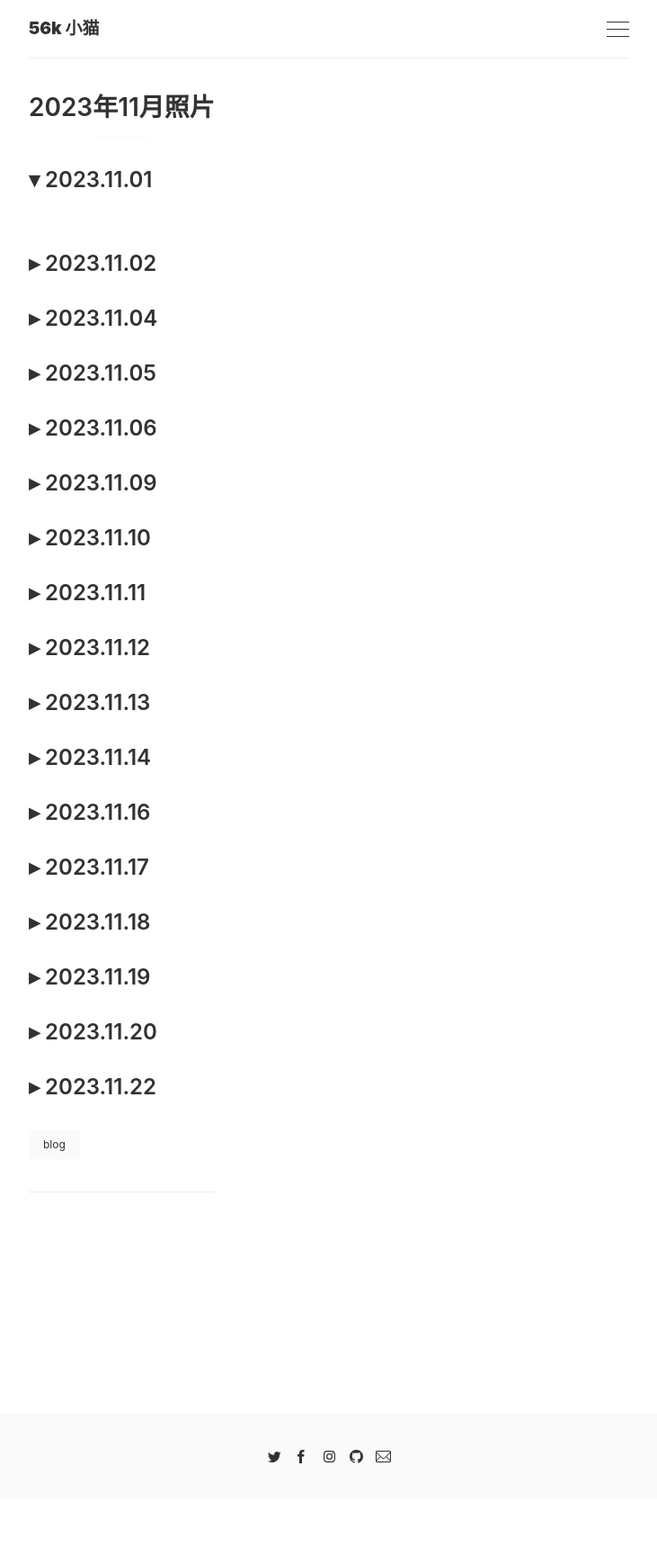
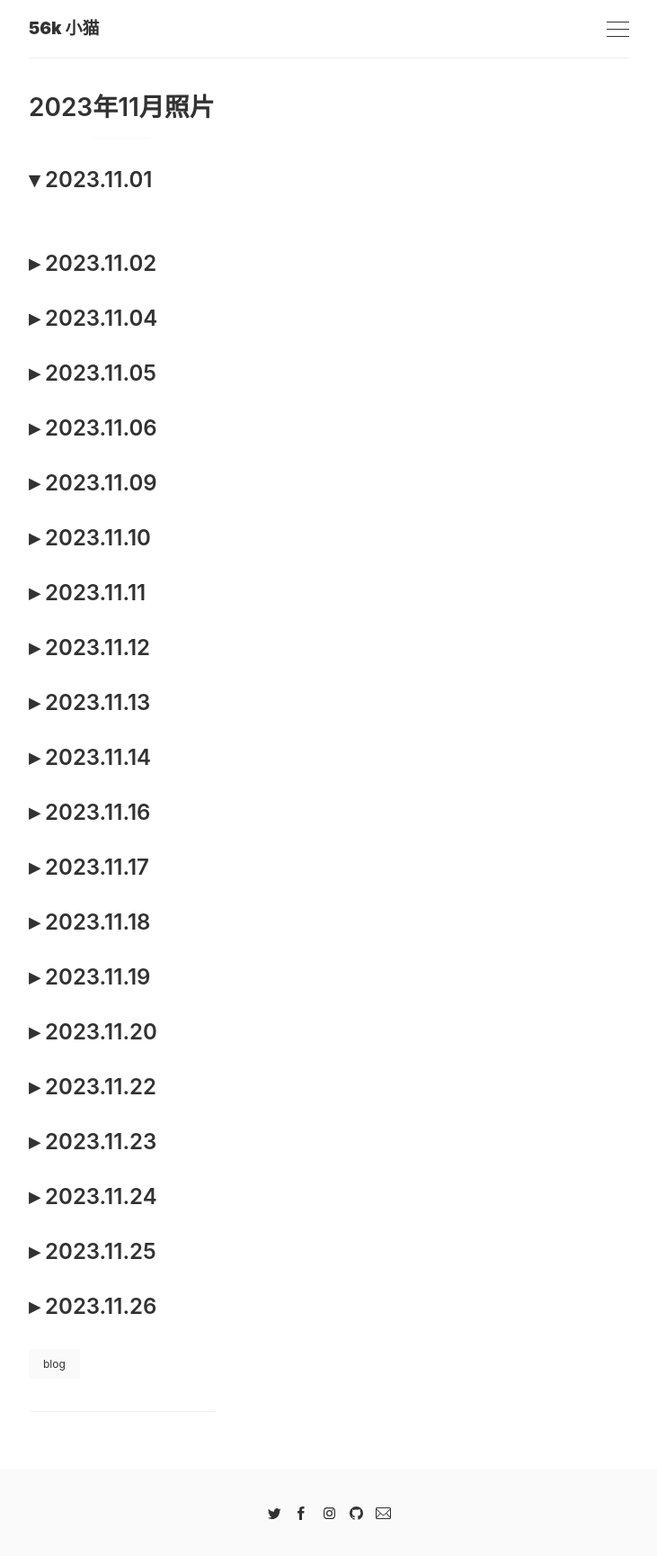
Before and after one commit to modem-56k/modem-56k.github.io, a Jekyll site: the page built from 2023/11.md, in a window 1280 px wide. Shown: the whole page at 90% size, without its empty margins (274-1005 px from the left). Built offline with Jekyll 4.4.1, drawn with Linux system fonts in a browser that asks for light colours; before the commit the page ends 1666 px from its top, so only the background shows below that.

Commit message:
Update 11.md

```diff
--- a/2023/11.md
+++ b/2023/11.md
@@ -72,3 +72,19 @@ image:
 ### 2023.11.22
 
 <ul id="image-2023-11-22" class="image-gallery"></ul>
+
+### 2023.11.23
+
+<ul id="image-2023-11-23" class="image-gallery"></ul>
+
+### 2023.11.24
+
+<ul id="image-2023-11-24" class="image-gallery"></ul>
+
+### 2023.11.25
+
+<ul id="image-2023-11-25" class="image-gallery"></ul>
+
+### 2023.11.26
+
+<ul id="image-2023-11-26" class="image-gallery"></ul>
```
